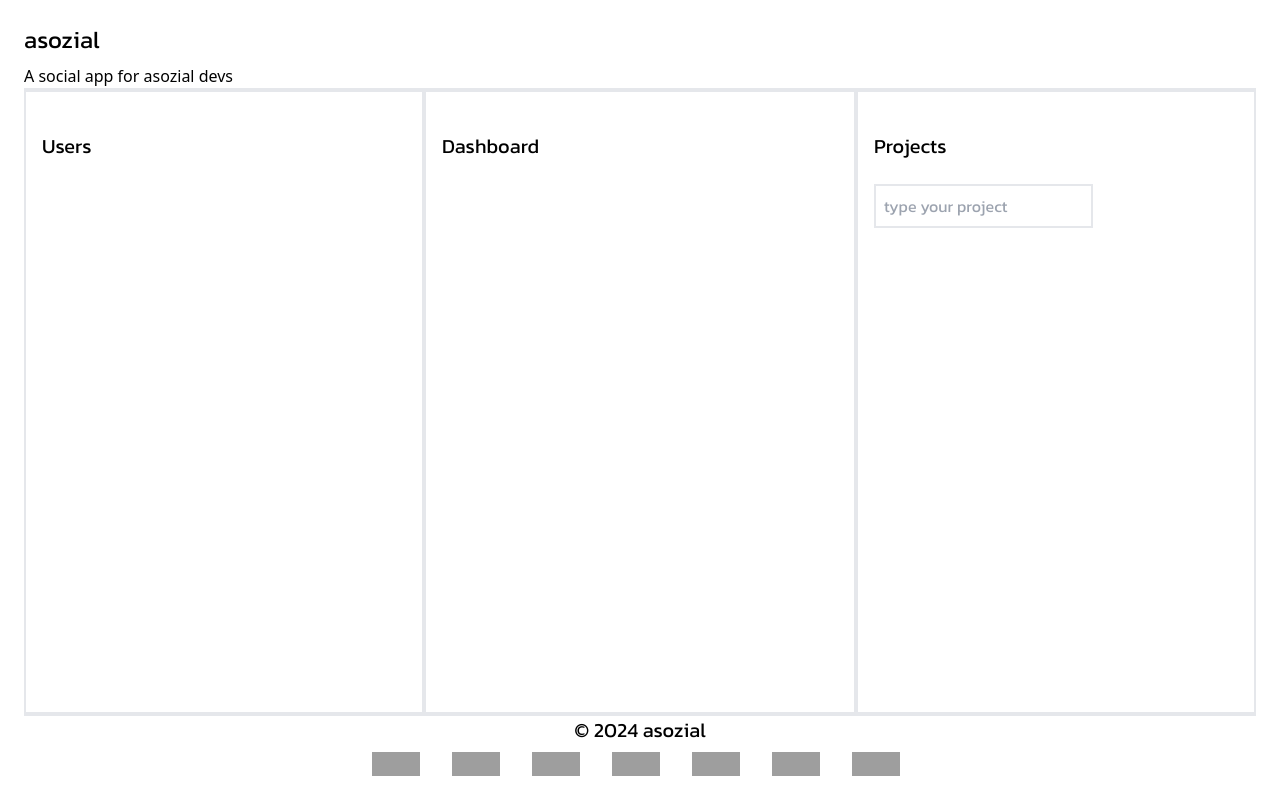
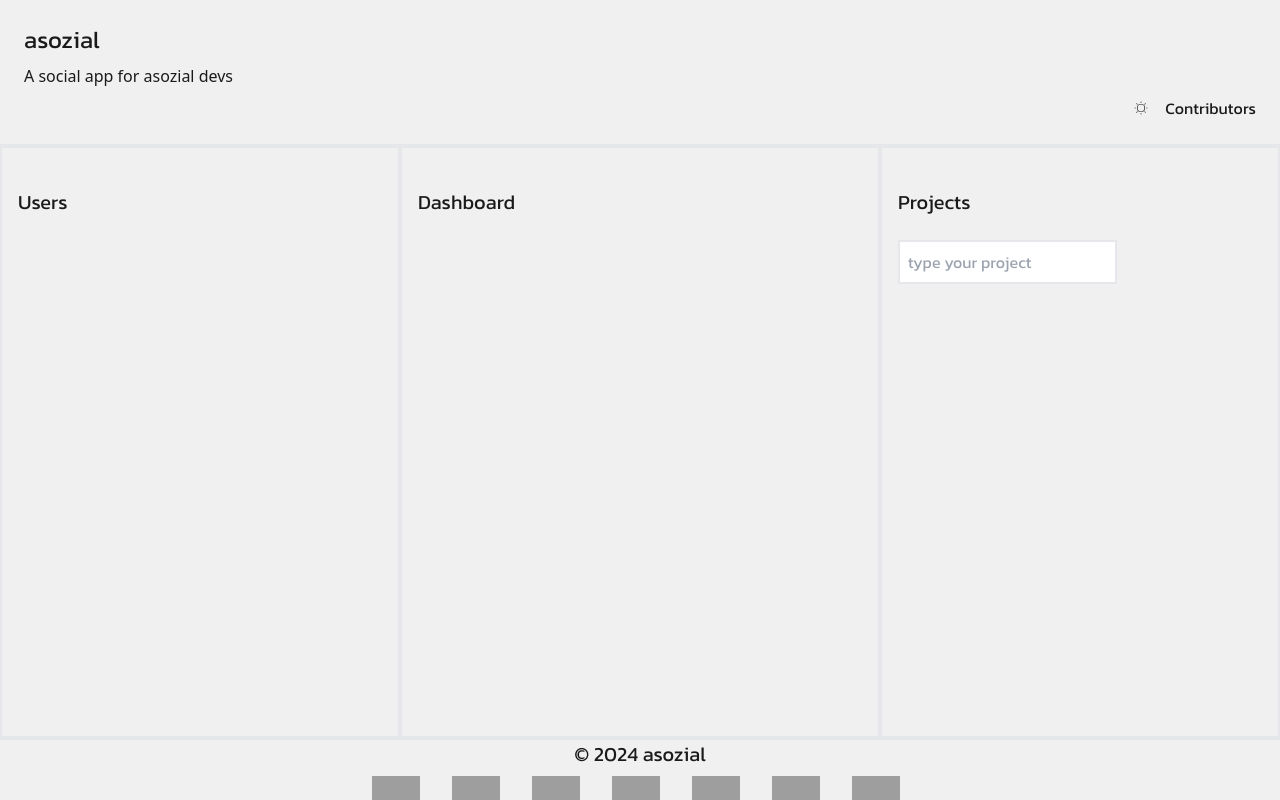
Before and after one commit to asozialdotdev/asozial, a Next.js app in the folder frontend/: page /dashboard in a window 1280 px wide. Built offline with nearby package versions, Linux system fonts and the light colour scheme; grey boxes are pictures that could not be loaded.

Commit message:
added light and dark modes

```diff
--- a/frontend/next.config.mjs
+++ b/frontend/next.config.mjs
@@ -1,8 +1,11 @@
 /** @type {import('next').NextConfig} */
 const nextConfig = {
-
   images: {
-    domains: ['upload.wikimedia.org', 'avatars.githubusercontent.com'],
+    domains: [
+      "upload.wikimedia.org",
+      "avatars.githubusercontent.com",
+      "github.com",
+    ],
   },
 };
 
--- a/frontend/src/app/layout.tsx
+++ b/frontend/src/app/layout.tsx
@@ -5,6 +5,7 @@ import "./globals.css";
 import Navbar from "@/components/common/Navbar";
 import Footer from "@/components/common/Footer";
 import Main from "@/components/common/Main";
+import { ThemeProvider } from "@/context/ThemeContext";
 
 const kanit = Kanit({
   subsets: ["latin"],
@@ -23,10 +24,12 @@ export default function RootLayout({
 }>) {
   return (
     <html lang="en" className={`${kanit.className}`}>
-      <body className="h-100vh w-100vw flex flex-col justify-between p-6">
-        <Navbar />
-        <Main>{children}</Main>
-        <Footer />
+      <body className="h-100vh w-100vw flex flex-col justify-between">
+        <ThemeProvider>
+          <Navbar />
+          <Main>{children}</Main>
+          <Footer />
+        </ThemeProvider>
       </body>
     </html>
   );
--- a/frontend/src/components/common/Footer.tsx
+++ b/frontend/src/components/common/Footer.tsx
@@ -1,4 +1,7 @@
+"use client";
+
 import Image from "next/image";
+import { useThemeContext } from "@/context/ThemeContext";
 
 function Footer() {
   const techStack = [
@@ -38,8 +41,13 @@ function Footer() {
       icon: "https://avatars.githubusercontent.com/u/7552965?s=400&v=4",
     },
   ];
+
+  const { theme } = useThemeContext();
+
   return (
-    <nav className="h-10vh flex flex-col items-center gap-2 border-t-2">
+    <nav
+      className={`h-10vh flex flex-col items-center gap-2 border-t-2 ${theme === "light" ? "bg-light text-dark" : "bg-dark text-light"}`}
+    >
       <h1 className="text-xl">© 2024 asozial</h1>
       <ul className="flex flex-row flex-wrap gap-6 font-sans">
         {techStack.map((tech) => (
--- a/frontend/src/components/common/Main.tsx
+++ b/frontend/src/components/common/Main.tsx
@@ -1,6 +1,14 @@
+"use client";
+
+import { useThemeContext } from "@/context/ThemeContext";
+
 function Main({ children }: Readonly<{ children: React.ReactNode }>) {
+  const { theme } = useThemeContext();
+
   return (
-    <main className="flex h-full w-full flex-col sm:flex-col md:flex-col lg:flex-row xl:flex-row">
+    <main
+      className={`flex h-full w-full flex-col sm:flex-col md:flex-col lg:flex-row xl:flex-row ${theme === "light" ? "bg-light text-dark" : "bg-dark text-light"}`}
+    >
       {children}
     </main>
   );
--- a/frontend/src/components/common/Navbar.tsx
+++ b/frontend/src/components/common/Navbar.tsx
@@ -2,7 +2,10 @@
 
 import { useState } from "react";
 import { FaGithub, FaLinkedin } from "react-icons/fa";
+import { CiLight, CiDark } from "react-icons/ci";
+
 import Image from "next/image";
+import { useThemeContext } from "@/context/ThemeContext";
 
 function Navbar() {
   const [isOpen, setIsOpen] = useState(false);
@@ -30,13 +33,24 @@ function Navbar() {
     },
   ];
 
+  const { theme, setTheme } = useThemeContext();
+
+  const toggleTheme = () => {
+    setTheme(theme === "light" ? "dark" : "light");
+  };
+
   return (
     <nav
-      onClick={() => setIsOpen(!isOpen)}
-      className={`flex w-full flex-col gap-2 border-b-2`}
+      className={`flex w-full flex-col gap-2 border-b-2 p-6 ${theme === "light" ? "bg-light text-dark" : "bg-dark text-light"}`}
     >
       <h1 className="text-2xl">asozial</h1>
       <p className="font-sans">A social app for asozial devs</p>
+      <div className="flex flex-row gap-4 self-end">
+        <button onClick={toggleTheme}>
+          {theme === "light" ? <CiLight /> : <CiDark />}
+        </button>
+        <button onClick={() => setIsOpen(!isOpen)}>Contributors</button>
+      </div>
       {isOpen && (
         <ul className="flex w-full flex-row flex-wrap justify-between py-10 font-sans">
           {contributors.map((contributor) => (
@@ -48,7 +62,9 @@ function Navbar() {
               <Image
                 src={contributor.github + ".png"}
                 alt={contributor.name}
-                className="h-24 w-24 rounded-full border-4 border-black"
+                className={`h-24 w-24 rounded-full border-4 ${theme === "light" ? "border-dark" : "border-light"}`}
+                height={24}
+                width={24}
               />
               <div className="flex flex-row gap-4">
                 <a
--- a/frontend/src/components/dashboard/DashboardContainer.tsx
+++ b/frontend/src/components/dashboard/DashboardContainer.tsx
@@ -1,6 +1,13 @@
+"use client";
+
+import { useThemeContext } from "@/context/ThemeContext";
+
 function DashboardContainer() {
+  const { theme } = useThemeContext();
   return (
-    <section className="flex grow flex-col border-2 p-4">
+    <section
+      className={`flex grow flex-col border-2 p-4 ${theme === "light" ? "bg-light text-dark" : "bg-dark text-light"}`}
+    >
       <h1 className="py-6 text-xl">Dashboard</h1>
     </section>
   );
--- /dev/null
+++ b/frontend/src/components/dashboard/MessageList.tsx
@@ -0,0 +1,11 @@
+const getMessages = async () => {
+  const response = await fetch(`http://localhost:5005/messages/`);
+  const data = await response.json();
+  console.log(data);
+};
+
+function MessageList() {
+  return <div></div>;
+}
+
+export default MessageList;
--- a/frontend/src/components/project/ProjectContainer.tsx
+++ b/frontend/src/components/project/ProjectContainer.tsx
@@ -1,6 +1,6 @@
 "use client";
 import React, { useEffect, useState } from "react";
-import { EventListener } from "../../../../backend/node_modules/undici-types/patch.d";
+import { useThemeContext } from "@/context/ThemeContext";
 
 function ProjectContainer() {
   const [input, setInput] = useState("");
@@ -19,8 +19,12 @@ function ProjectContainer() {
     console.log(input);
   };
 
+  const { theme } = useThemeContext();
+
   return (
-    <section className="flex flex-col border-2 p-4 hover:grow lg:order-last lg:min-w-[400px] xl:order-last xl:min-w-[400px]">
+    <section
+      className={`flex flex-col border-2 p-4 hover:grow lg:order-last lg:min-w-[400px] xl:order-last xl:min-w-[400px] ${theme === "light" ? "bg-light text-dark" : "bg-dark text-light"}`}
+    >
       <h1 className="py-6 text-xl">Projects</h1>
       <form onSubmit={handleSubmit}>
         <input
--- a/frontend/src/components/user/UserContainer.tsx
+++ b/frontend/src/components/user/UserContainer.tsx
@@ -1,6 +1,13 @@
+"use client";
+
+import { useThemeContext } from "@/context/ThemeContext";
+
 function UserContainer() {
+  const { theme } = useThemeContext();
   return (
-    <section className="flex flex-col border-2 p-4 hover:grow lg:min-w-[400px] xl:min-w-[400px]">
+    <section
+      className={`flex flex-col border-2 p-4 hover:grow lg:min-w-[400px] xl:min-w-[400px] ${theme === "light" ? "bg-light text-dark" : "bg-dark text-light"}`}
+    >
       <h1 className="py-6 text-xl">Users</h1>
     </section>
   );
--- /dev/null
+++ b/frontend/src/context/ThemeContext.tsx
@@ -0,0 +1,27 @@
+"use client";
+
+import { createContext, useContext, useState } from "react";
+
+type Theme = "light" | "dark";
+
+const ThemeContext = createContext<{
+  theme: Theme;
+  setTheme: (theme: Theme) => void;
+}>({
+  theme: "light",
+  setTheme: () => {},
+});
+
+const ThemeProvider = ({ children }: { children: React.ReactNode }) => {
+  const [theme, setTheme] = useState<Theme>("light");
+
+  return (
+    <ThemeContext.Provider value={{ theme, setTheme }}>
+      {children}
+    </ThemeContext.Provider>
+  );
+};
+
+const useThemeContext = () => useContext(ThemeContext);
+
+export { ThemeProvider, useThemeContext };
--- a/frontend/tailwind.config.ts
+++ b/frontend/tailwind.config.ts
@@ -7,7 +7,12 @@ const config: Config = {
     "./src/app/**/*.{js,ts,jsx,tsx,mdx}",
   ],
   theme: {
-    extend: {},
+    extend: {
+      colors: {
+        light: "#f0f0f0",
+        dark: "#1a1a1a",
+      },
+    },
   },
   plugins: [],
 };
```
Also changed, not shown: frontend/src/context/UserContext.tsx (added).
